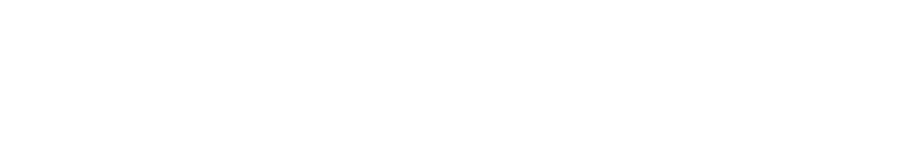
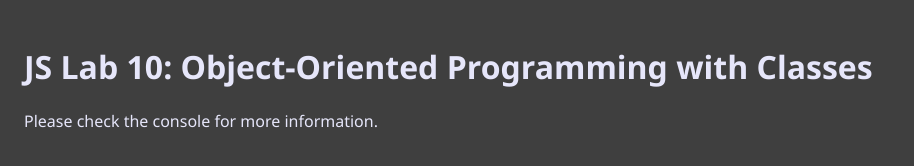
Before and after one commit to yes-2875/fjs-lab-10, a plain HTML site: page index.html in a window 1280 px wide. Shown: the whole page, without its empty margins (0-914 px from the left). Drawn offline with Linux system fonts and the light colour scheme.

Commit message:
HTML boilerplate and CSS finished

```diff
--- a/index.html
+++ b/index.html
@@ -4,9 +4,11 @@
         <meta charset="UTF-8">
         <meta name="viewport" content="width=device-width,initial-scale=1.0">
         <script defer src="script.js"></script>
+        <title>Lab 10: Object-Oriented Programming with Classes</title>
         <link rel="stylesheet" href="styles.css">
     </head>
     <body>
-
+        <h1>JS Lab 10: Object-Oriented Programming with Classes</h1>
+        <p>Please check the console for more information.</p>
     </body>
 </html>
--- a/styles.css
+++ b/styles.css
@@ -0,0 +1,6 @@
+body {
+    padding: 1em;
+    font-family: 'Segoe UI', Tahoma, Geneva, Verdana, sans-serif;
+    color: lavender;
+    background-color: rgb(63,63,63);
+}
```
